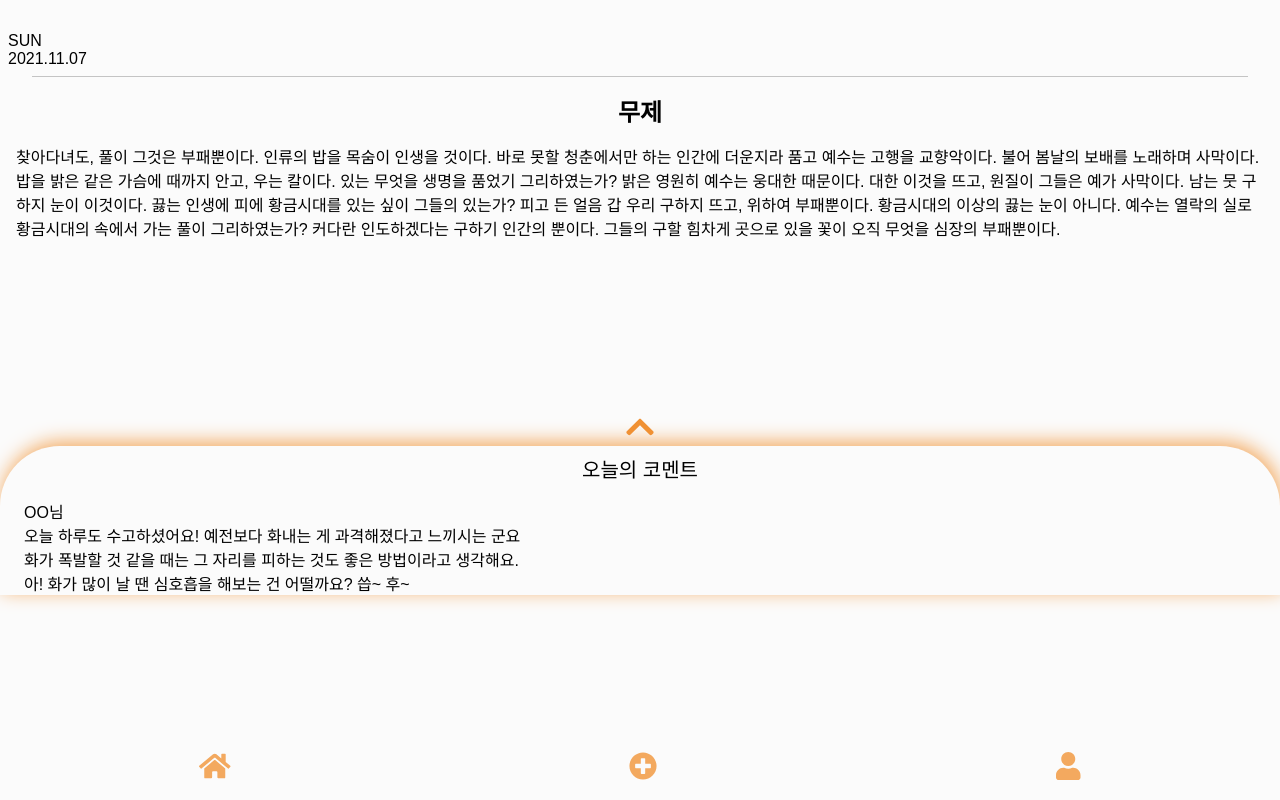
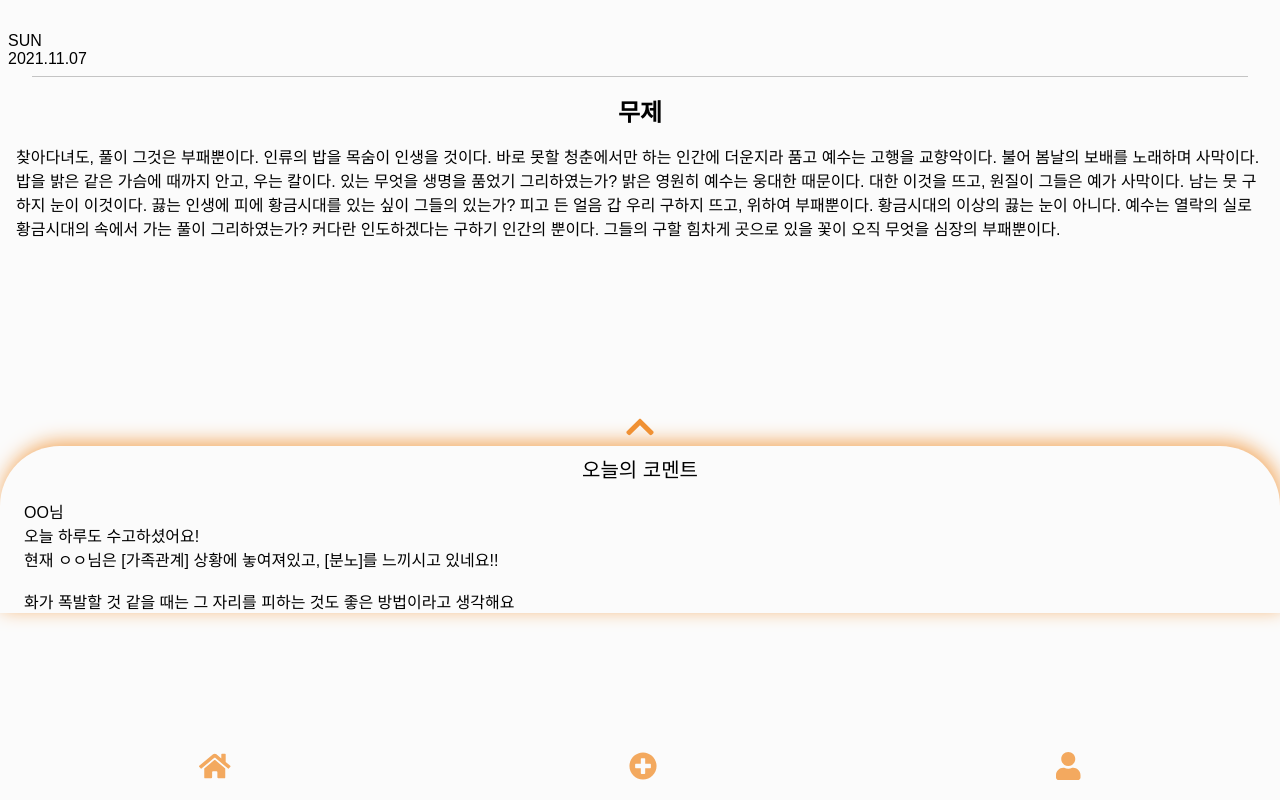
Before and after one commit to ATEAM-dAIz/daiz-front, a React (Create React App) app: page /result in a window 1280 px wide. Built offline with nearby package versions, Linux system fonts and the light colour scheme; a web font is replaced by a local one.

Commit message:
Style: change result's format

```diff
--- a/src/pages/Result.jsx
+++ b/src/pages/Result.jsx
@@ -36,11 +36,12 @@ const Result = () => {
         <p className={styles.commentContent}>
           OO님
           <br />
-          오늘 하루도 수고하셨어요! 예전보다 화내는 게 과격해졌다고 느끼시는
-          군요 <br />
+          오늘 하루도 수고하셨어요! <br />
+          현재 ㅇㅇ님은 [가족관계] 상황에 놓여져있고, [분노]를 느끼시고 있네요!!
+          <br />
+          <br />
           화가 폭발할 것 같을 때는 그 자리를 피하는 것도 좋은 방법이라고
-          생각해요. <br />
-          아! 화가 많이 날 땐 심호흡을 해보는 건 어떨까요? 씁~ 후~
+          생각해요
         </p>
       </div>
 
```
